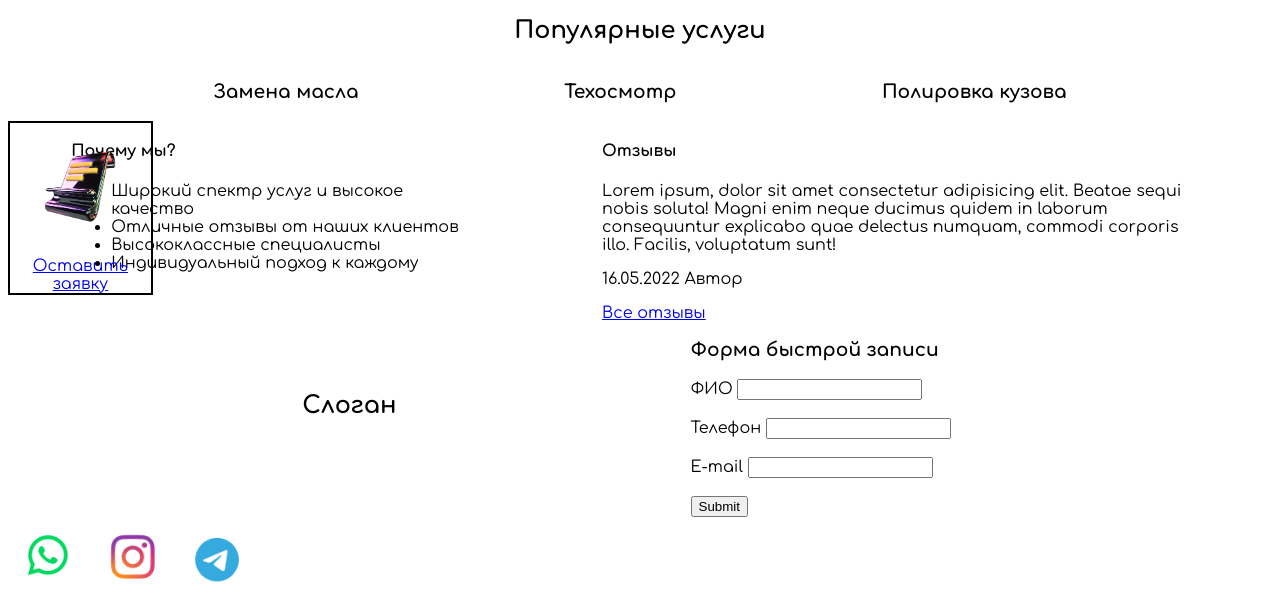
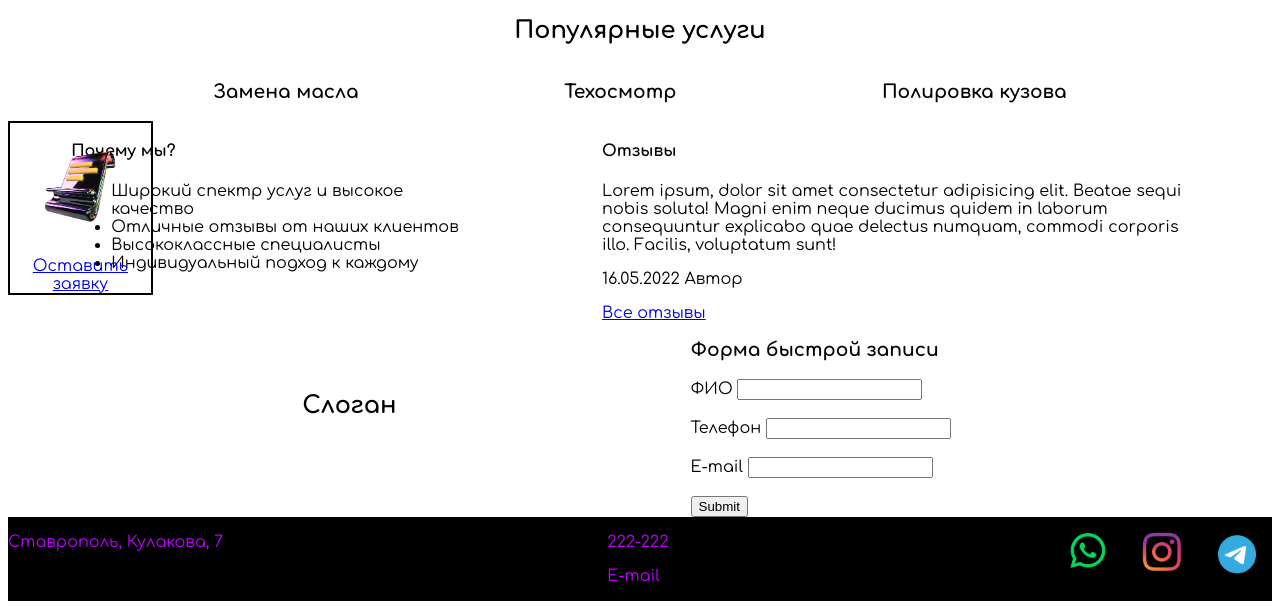
Before and after one commit to VladislavaPoly/sto-thema, a plain HTML site: page index.html in a window 1280 px wide. Shown: the part 622-1231 px from the top of the page. Drawn offline with Linux system fonts and the light colour scheme.

Commit message:
Added footer changes

```diff
--- a/css/style.css
+++ b/css/style.css
@@ -153,10 +153,20 @@ padding: 4%;
 }
 
 /* Подвал */
+footer {
+    background-color: black;
+    color: #bf00ff;
+    justify-content: space-between;
+    display: flex;
+    height: fit-content;
+}
+
 footer img {
-    width: 80px;
-    height: 80px;
+    width: 70px;
+    height: 70px;
 }
+
+
 
 /* Адаптивная верстка */
 @media screen and (max-width: 700px) {
--- a/index.html
+++ b/index.html
@@ -129,9 +129,16 @@
 
     <!-- Подвал -->
     <footer>
-        <a href="#"><img src="icons/media/Whatsapp.png" alt="WA"></a>
-        <a href="#"><img src="icons/media/Instagram.png" alt="insta"></a>
-        <a href="#"><img src="icons/media/Telegram.png" alt="telegram"></a>
+        <p>Ставрополь, Кулакова, 7</p>
+        <div class="contacts">
+            <p>222-222</p>
+            <p>E-mail</p>
+        </div>
+        <div class="icons">
+            <a href="#"><img src="icons/media/Whatsapp.png" alt="WA"></a>
+            <a href="#"><img src="icons/media/Instagram.png" alt="insta"></a>
+            <a href="#"><img src="icons/media/Telegram.png" alt="telegram"></a>
+        </div>
     </footer>
     <script src="#"></script>
 </body>
```
